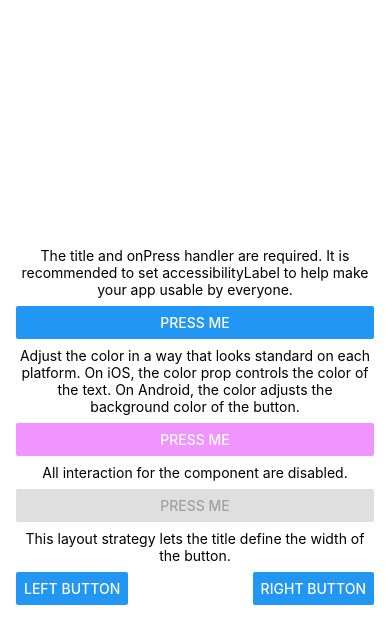
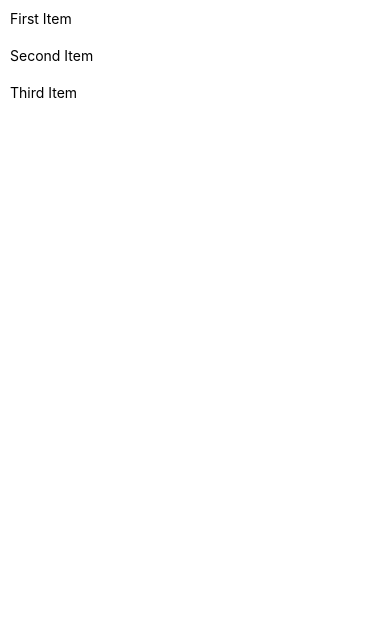
Before and after one commit to Ryuider-JS/RN, a React Native app: screen / in a window 390 px wide. Shown: the top 644 px of the page. Built offline with nearby package versions, Linux system fonts and the light colour scheme.

Commit message:
feat: flatList 분석

```diff
--- a/App.tsx
+++ b/App.tsx
@@ -1,36 +1,6 @@
-import {SafeAreaProvider, SafeAreaView} from 'react-native-safe-area-context';
+import React from 'react';
+import SFlatList from './components/Study/SFlatList';
 
-import React from 'react';
-import SButton from './components/Study/SButton';
-import {StyleSheet} from 'react-native';
-
-const App = () => (
-  <SafeAreaProvider>
-    <SafeAreaView style={[styles.container]}>
-      <SButton />
-    </SafeAreaView>
-  </SafeAreaProvider>
-);
-
-const styles = StyleSheet.create({
-  container: {
-    flex: 1,
-    justifyContent: 'center',
-    marginHorizontal: 16,
-  },
-  title: {
-    textAlign: 'center',
-    marginVertical: 8,
-  },
-  fixToText: {
-    flexDirection: 'row',
-    justifyContent: 'space-between',
-  },
-  separator: {
-    marginVertical: 8,
-    borderBottomColor: '#737373',
-    borderBottomWidth: StyleSheet.hairlineWidth,
-  },
-});
+const App = () => <SFlatList />;
 
 export default App;
--- /dev/null
+++ b/components/Study/SFlatList.tsx
@@ -0,0 +1,79 @@
+import {
+  FlatList,
+  StatusBar,
+  StyleSheet,
+  Text,
+  TouchableOpacity,
+  View,
+} from 'react-native';
+import React, {useState} from 'react';
+import {SafeAreaProvider, SafeAreaView} from 'react-native-safe-area-context';
+
+const DATA = [
+  {
+    id: '1',
+    name: 'First Item',
+  },
+  {
+    id: '2',
+    name: 'Second Item',
+  },
+  {
+    id: '3',
+    name: 'Third Item',
+  },
+];
+
+const Item = React.memo(({item, selected}: {item: any; selected: boolean}) => {
+  console.log(`렌더링: ${item.name}, selected: ${selected}`);
+  return (
+    <View
+      key={item.id}
+      style={{
+        padding: 10,
+        backgroundColor: selected ? 'lightblue' : 'white',
+      }}>
+      <Text>{item.name}</Text>
+    </View>
+  );
+});
+
+export default function SFlatList() {
+  const [selectedId, setSelectedId] = useState<string | null>(null);
+
+  return (
+    <SafeAreaProvider>
+      <SafeAreaView style={styles.container}>
+        <FlatList
+          data={DATA}
+          renderItem={({item}) => (
+            <TouchableOpacity onPress={() => setSelectedId(item.id)}>
+              <Item item={item} selected={item.id === selectedId} />
+            </TouchableOpacity>
+          )}
+          keyExtractor={item => item.id}
+          //   extraData={selectedId}
+        />
+      </SafeAreaView>
+    </SafeAreaProvider>
+  );
+}
+
+const styles = StyleSheet.create({
+  container: {
+    flex: 1,
+    marginTop: StatusBar.currentHeight || 0,
+  },
+  item: {
+    backgroundColor: '#f9c2ff',
+    padding: 20,
+    marginVertical: 8,
+    marginHorizontal: 16,
+    alignItems: 'center',
+    justifyContent: 'center',
+    borderRadius: 10,
+  },
+  title: {
+    fontSize: 32,
+  },
+});
```
